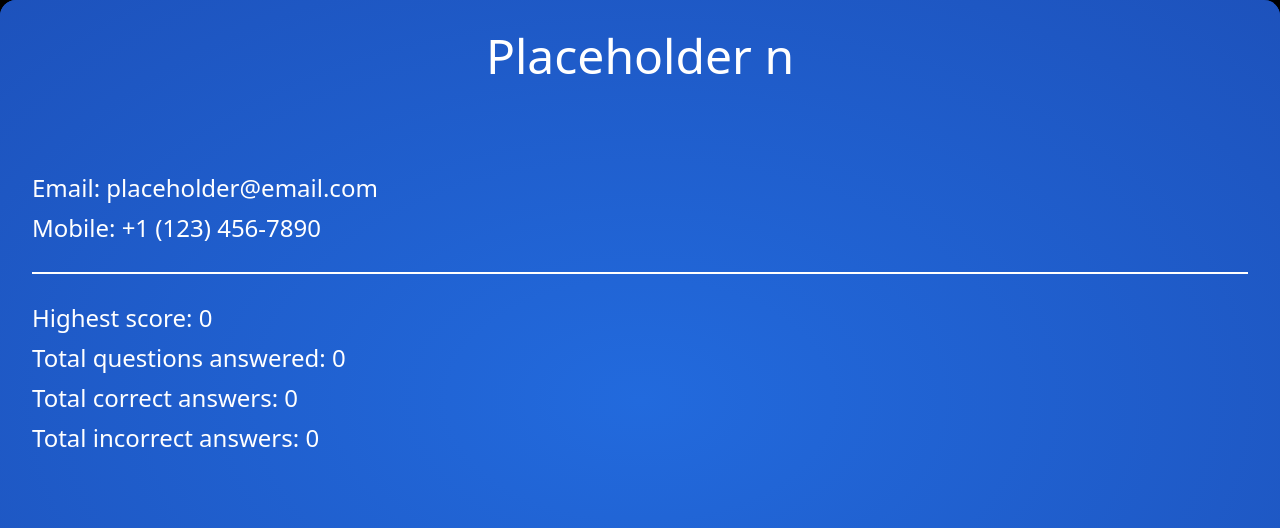
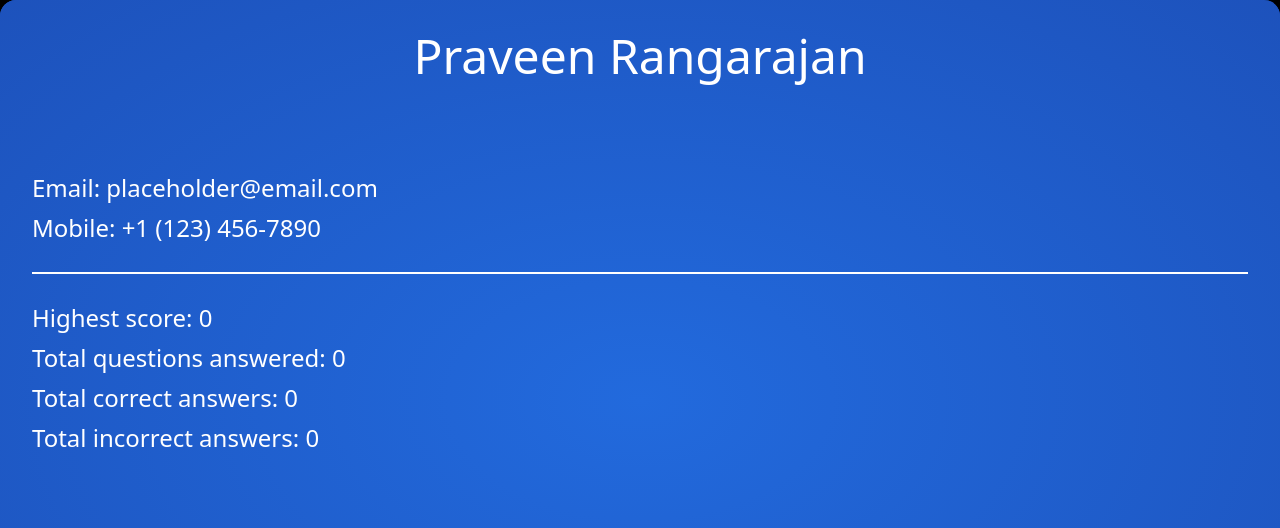
Before and after one commit to rangarajanpraneeth/eduquest, a website: page index.html in a window 1280 px wide. Both pictures are taken after a click on the element "Account". Shown: the top 528 px of the page. Drawn offline with Linux system fonts and the light colour scheme.

Commit message:
name change

```diff
--- a/index.html
+++ b/index.html
@@ -113,7 +113,7 @@
 
    <div class="account">
       <div class="name__holder">
-         <div class="account__name">Placeholder n</div>
+         <div class="account__name">Praveen Rangarajan</div>
 
          <br><br><br><br>
       </div>
```
